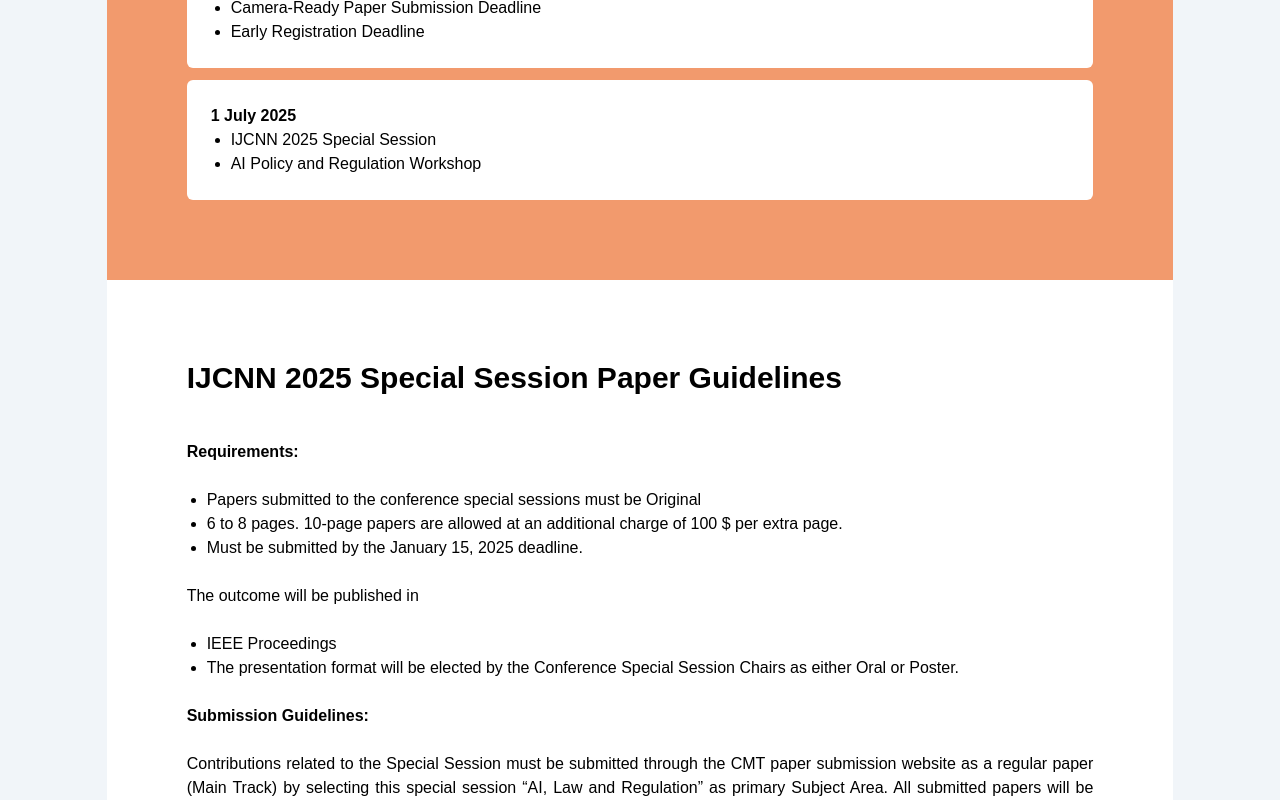
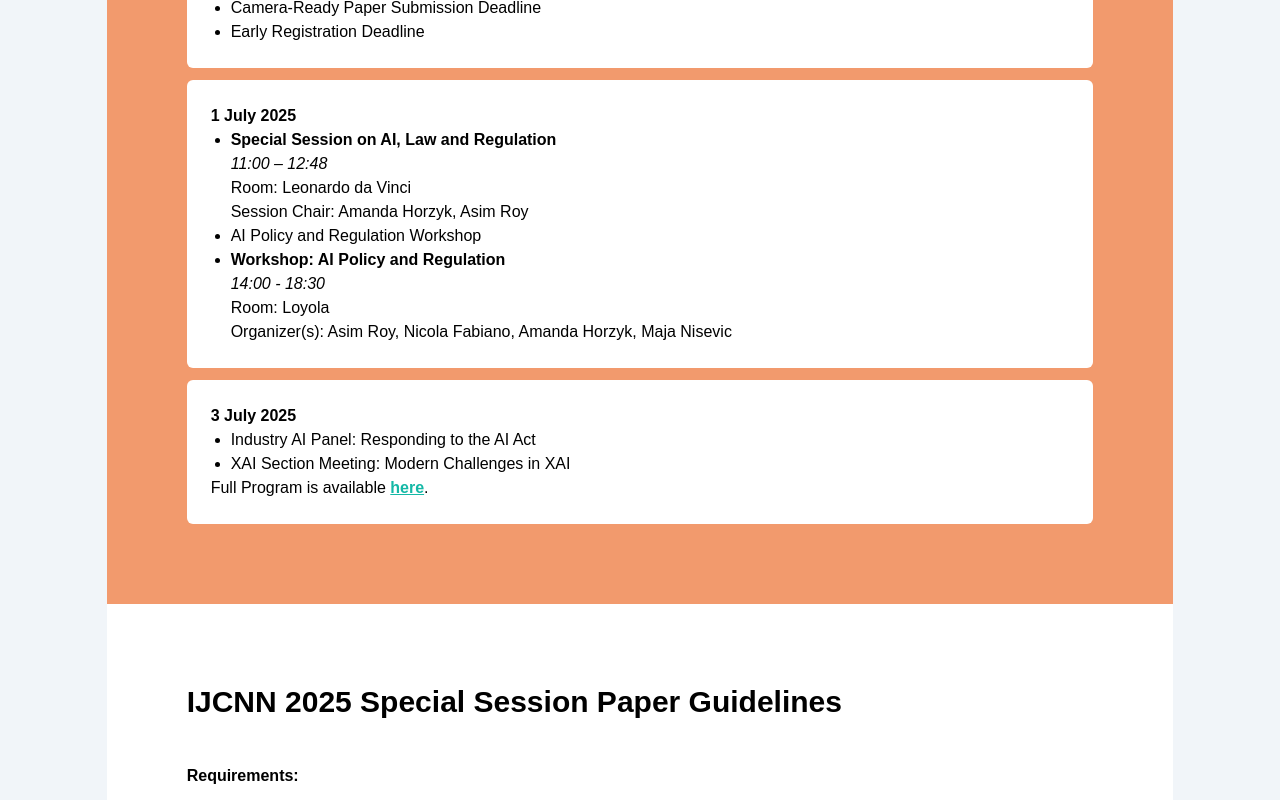
Before and after one commit to rmercado6/IEEEWCCI2024-SS-AIL-R-Web, a Vue app: page / in a window 1280 px wide. Shown: the part 1680-2480 px from the top of the page. Built offline with nearby package versions, Linux system fonts and the light colour scheme; a web font is replaced by a local one.

Commit message:
feat: update content

```diff
--- a/src/components/INNS_IJCNN_2025/KeyDates.vue
+++ b/src/components/INNS_IJCNN_2025/KeyDates.vue
@@ -1,4 +1,4 @@
-<script setup></script>
+<script setup xmlns="http://www.w3.org/1999/html"></script>
 
 <template>
 	<!-- Key Dates -->
@@ -40,9 +40,34 @@
 		<div class="key-date">
 			<span class="font-semibold">1 July 2025</span><br />
 			<ul>
-				<li>IJCNN 2025 Special Session</li>
+				<li>
+                    <div class="flex flex-col">
+                        <span class="font-semibold">Special Session on AI, Law and Regulation</span>
+                        <span class="italic" >11:00 – 12:48</span>
+                        <span>Room: Leonardo da Vinci</span>
+                        <span>Session Chair: Amanda Horzyk, Asim Roy</span>
+                    </div>
+                </li>
 				<li>AI Policy and Regulation Workshop</li>
+                <li>
+                    <div class="flex flex-col">
+                        <span class="font-semibold">Workshop: AI Policy and Regulation</span>
+                        <span class="italic">14:00 - 18:30</span>
+                        <span>Room: Loyola</span>
+                        <span>Organizer(s): Asim Roy, Nicola Fabiano, Amanda Horzyk, Maja Nisevic</span>
+                    </div>
+                </li>
 			</ul>
+		</div>
+        <div class="key-date">
+			<span class="font-semibold">3 July 2025</span><br />
+			<ul>
+				<li>Industry AI Panel: Responding to the AI Act </li>
+				<li>XAI Section Meeting: Modern Challenges in XAI</li>
+			</ul>
+            <div>
+                Full Program is available <a target="_blank" href="https://2025.ijcnn.org/program/program">here</a>.
+            </div>
 		</div>
 	</div>
 </template>
--- a/src/components/INNS_IJCNN_2025/MeetTheOrganizers.vue
+++ b/src/components/INNS_IJCNN_2025/MeetTheOrganizers.vue
@@ -1,4 +1,5 @@
-<script setup></script>
+<script setup>
+</script>
 
 <template>
 	<!-- Meet the organizers -->
@@ -41,7 +42,7 @@
 			Professor of Information Systems, Arizona State University.
 		</p>
 		<p>
-			Maja Nisevic
+            <b>Maja Nisevic</b>
 			<br />
 			Postdoctoral Researcher at KU Leuven at the Centre for IT & IP Law.
 		</p>
@@ -59,10 +60,12 @@
 		</p>
 		<p>
 			<b>Alan Perotti</b>
+            <br />
 			[X]AI Researcher and Data Scientist, CentAI Italy.
 		</p>
 		<p>
 			<b>Ateet Parihar</b>
+            <br />
 			Asst. Professor, Balaji School of Law, Sri Balaji University, India.
 		</p>
 		<p>
@@ -74,18 +77,26 @@
 		</p>
 		<p>
 			<b>Colton Crum</b>
+            <br />
 			Graduate Assistant at University of Notre Dame, US.
 		</p>
 		<p>
 			<b>Cyndie Demeocq</b>
+            <br />
 			Expert in Technologies for Online Safety, Doctoral Researcher in
 			Responsible Natural Language Processing, University of Edinburgh,
 			Global Data Fellow.
 		</p>
 		<p>
 			<b>Erik Kamenjašević</b>
+            <br />
 			Doctoral researcher at KU Leuven at the Centre for IT & IP Law.
 		</p>
+        <p>
+            <b>Kimberley Paradis</b>
+            <br />
+            PhD Student, Designing Responsible NLP, University of Edinburgh
+        </p>
 		<p>
 			<a href="www.lachlansresearch.com">Lachlan D. Urquhart</a>
 			<br />
@@ -106,7 +117,8 @@
 			of IT Law at the University of Tartu.
 		</p>
 		<p>
-			<b>Mikolaj Filrej</b><br />
+			<b>Mikolaj Filrej</b>
+            <br />
 			Academic Lawyer, Co-Founder and General Partner Expeditions Fund,
 			Ass. Professor in AI Law and Regulation Surrey Institute for
 			People-Centred AI.
@@ -122,6 +134,12 @@
 			Doctoral Researcher of Futures of AI in Classroom Settings at
 			Designing Responsible NLP at the University of Edinburgh
 		</p>
+        <p>
+            <b>Tom Bidewell</b>
+            <br />
+            Doctoral Researcher of Computational Persuasion in the
+            Designing Responsible NLP Centre for Doctoral Training at the University of Edinburgh
+        </p>
 		<p>
 			<a href="vpapakonstantinou.com">Vagelis Papakonstantinou</a>
 			<br />
--- a/src/components/INNS_IJCNN_2025/MoreInfo.vue
+++ b/src/components/INNS_IJCNN_2025/MoreInfo.vue
@@ -44,9 +44,9 @@
             will be given some weight.
         </p>
         <div class="flex items-center justify-center pb-12" >
-            <a class="btn" href="https://cmt3.research.microsoft.com/User/Login?ReturnUrl=%2FIJCNN2025%2FSubmission%2FIndex">
-                Submit here
-            </a>
+            <span class="text-red-500 font-bold italic">
+                Submission Closed. Notifications on Paper Acceptance Received.
+            </span>
         </div>
 
         <h3 class="text-3xl font-bold flex flex-row gap-3 mb-5">
--- a/src/components/INNS_IJCNN_2025/SpecialSponsoredMeeting.vue
+++ b/src/components/INNS_IJCNN_2025/SpecialSponsoredMeeting.vue
@@ -14,7 +14,9 @@
             figures in the European as well as International AI Policy field, particularly in relation to the
             enforcement of the AI Act.<br/>
             <br/>
-            More details on the registration and the date will be released <b>very soon</b>.<br/><br/>
+            Workshop-only, or full conference registration is available
+            <a target="_blank" href="https://web.cvent.com/event/2ce0e5b9-e135-43bd-b4f7-3197c23f9ce1/regProcessStep1">here</a>.
+            <br/><br/>
         </p>
         <img src="/rome2.png" alt="Call for papers. AI, Law and regulations special session. IJCNN"/>
         <div class="flex justify-center p-3">
@@ -57,7 +59,7 @@
         <table class="border-collapse">
             <tr class="bg-secondary-600/50">
                 <th class="border-y-2 border-x-0 p-3 border-y-secondary-600 w-1/2">
-                    Workshop Artivities
+                    Workshop Activities
                 </th>
                 <th class="border-y-2 border-x-0 p-3 border-y-secondary-600 w-1/2">
                     Moderators
@@ -65,7 +67,6 @@
             </tr>
             <tr>
                 <td class="border-r border-gray-400 p-3 text-justified">
-                    <b>Foreword by Maria Tripodi</b>, Undersecretary for Foreign Affairs.<br/>
                     <b>Plenary Talk by Brando Benifei</b>, Co-rapporteur for the AI Act.<br/>
                 </td>
                 <td class="border-l border-gray-400 p-3">
@@ -80,8 +81,7 @@
                     Alexander Kriebitz<br/>
                     Denis Naughton<br/>
                     Karine Caunes<br/>
-                    Michelangelo Baracchi Bonvicini<br/>
-                    Virginia Ghiara<br/>
+                    Flavia Massucci<br />
                 </td>
                 <td class="border-y border-l border-secondary-400 p-3">
                     Amanda Horzyk<br/>
@@ -94,7 +94,6 @@
                     <br/>
                     <i>Confirmed Panellists</i>:<br/>
                     Domenico Squillace<br/>
-                    Prof. Georg Gottlob<br/>
                     Prof. Massimo Ruffolo<br/>
                     Valentina Grazia Sapuppo<br/>
                 </td>
```
